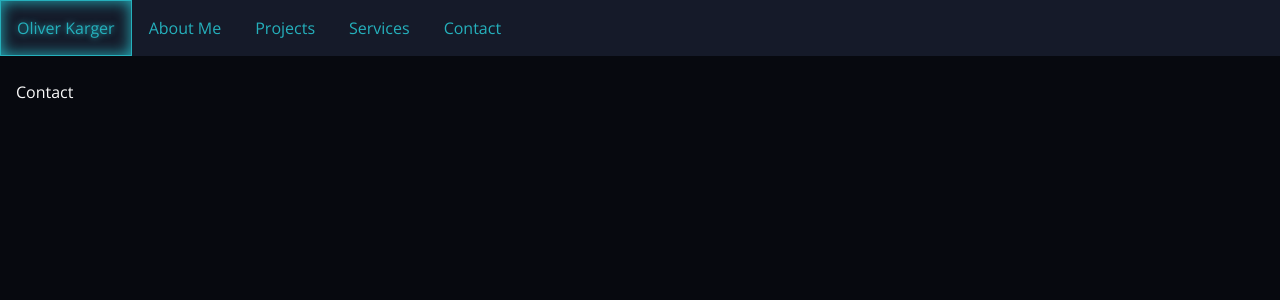
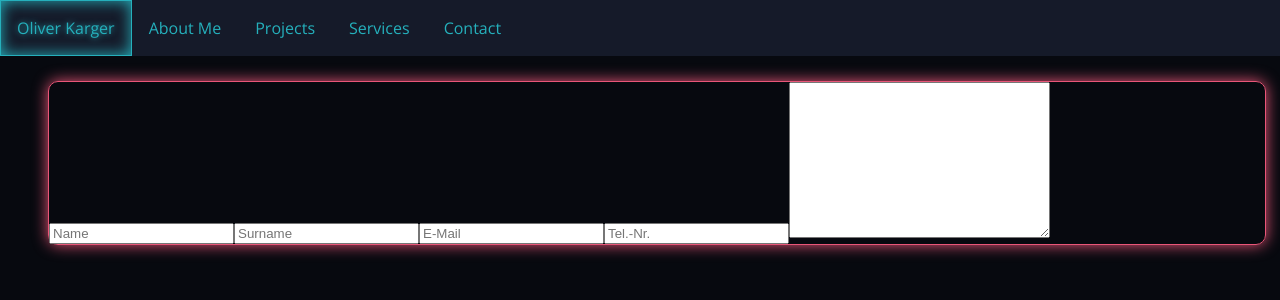
Before and after one commit to OliverKarger/oliverkarger.github.io, an Angular app in the folder app/: page / in a window 1280 px wide. Both pictures are taken after a click on the element "Contact". Shown: the top 300 px of the page. Built offline with nearby package versions, Linux system fonts and the light colour scheme.

Commit message:
Arbeit an Design und Contact-Page

```diff
--- a/app/src/app/app.component.html
+++ b/app/src/app/app.component.html
@@ -6,7 +6,9 @@
     <div class="spa-element spa-active-element" id="aboutMe">About Me</div>
     <div class="spa-element" id="projects">Projects</div>
     <div class="spa-element" id="services">Services</div>
-    <div class="spa-element" id="contact">Contact</div>
+    <div class="spa-element" id="contact">
+      <contact></contact>
+    </div>
     <div class="spa-element" id="imprint">Imprint</div>
   </div>
 </main>
--- a/app/src/app/app.component.scss
+++ b/app/src/app/app.component.scss
@@ -8,8 +8,10 @@
 }
 .spa-element {
     display: none;
-    width: 100%;
+    width: 95%;
     height: 100%;
+    margin: auto;
+    justify-content: center;
 }
 .spa-active-element {
     display: flex;
--- a/app/src/app/app.component.ts
+++ b/app/src/app/app.component.ts
@@ -35,12 +35,7 @@ export class AppComponent {
     this.innerWidth = window.innerWidth;
     // Switch to 'Mobile' View
     if (this.innerWidth < 692) {
-      // toggle Navbar
-      document.getElementsByClassName('navbar-nav')[0].classList.add('hidden');
-      document.getElementsByClassName('navbar-toggle')[0].classList.remove('hidden');
-    } else if(this.innerWidth > 692) {
-      document.getElementsByClassName('navbar-nav')[0].classList.remove('hidden');
-      document.getElementsByClassName('navbar-toggle')[0].classList.add('hidden');
+    } else if (this.innerWidth > 692) {
     }
   };
   /** End: Responsive Design System */
--- a/app/src/app/app.module.ts
+++ b/app/src/app/app.module.ts
@@ -5,10 +5,11 @@ import { AppRoutingModule } from './app-routing.module';
 import { AppComponent } from './app.component';
 import { NavbarComponent } from './navbar/navbar.component';
 import { FontAwesomeModule } from '@fortawesome/angular-fontawesome';
+import { ContactComponent } from './contact/contact.component';
 /** End: Required by default */
 
 @NgModule({
-  declarations: [AppComponent, NavbarComponent],
+  declarations: [AppComponent, NavbarComponent, ContactComponent],
   imports: [
     BrowserModule,
     AppRoutingModule,
--- /dev/null
+++ b/app/src/app/contact/contact.component.html
@@ -0,0 +1,9 @@
+<div class="contact d-flex d-flex-inline">
+    <form>
+        <input type="text" placeholder="Name">
+        <input type="text" placeholder="Surname">
+        <input type="text" placeholder="E-Mail" required>
+        <input type="text" placeholder="Tel.-Nr.">
+        <textarea cols="30" rows="10"></textarea>
+    </form>
+</div>
--- /dev/null
+++ b/app/src/app/contact/contact.component.scss
@@ -0,0 +1,11 @@
+/** Start: Imports */
+@import "../../celestial-ui.scss";
+/** End: Imports */
+
+.contact {
+    border-radius: 10px;
+    @include theme-2-border();
+    @include theme-2-boxshadow-out();
+    width: 100%;
+    height: 100%;
+}
--- /dev/null
+++ b/app/src/app/contact/contact.component.ts
@@ -0,0 +1,15 @@
+import { Component, OnInit } from '@angular/core';
+
+@Component({
+  selector: 'contact',
+  templateUrl: './contact.component.html',
+  styleUrls: ['./contact.component.scss']
+})
+export class ContactComponent implements OnInit {
+
+  constructor() { }
+
+  ngOnInit(): void {
+  }
+
+}
--- a/app/src/app/navbar/navbar.component.html
+++ b/app/src/app/navbar/navbar.component.html
@@ -14,7 +14,4 @@
       <span>Contact</span>
     </div>
   </div>
-  <span class="navbar-toggle d-flex d-flex-inline hidden" (click)="this.clickToggle()">
-    <fa-icon [icon]="this.navToggleIcon" size="2x"></fa-icon>
-  </span>
 </div>
--- a/app/src/styles.scss
+++ b/app/src/styles.scss
@@ -21,6 +21,7 @@
 /** Body */
 :root {
     body {
+        overflow:hidden;
         margin: 0;
         padding: 0;
         font-family: 'Open Sans', sans-serif;
```
Also changed, not shown: 1 other file (tests, documents, lock files or other folders).
